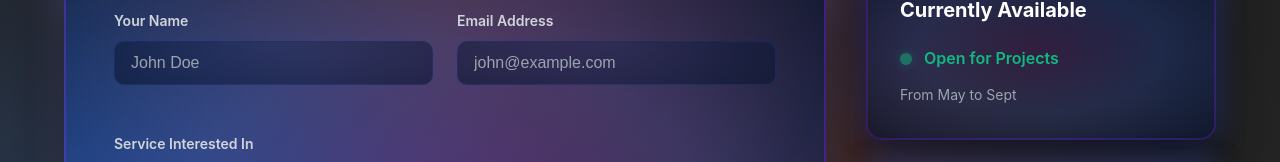
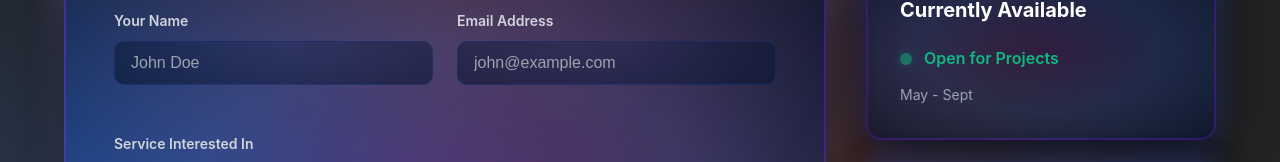
Before and after one commit to adxmrxk/Video-Editing-Portfolio, an Angular app: page / in a window 1280 px wide. Shown: the part 4220-4382 px from the top of the page. Built offline with nearby package versions, Linux system fonts and the light colour scheme.

Commit message:
Change availability text to May - Sept

```diff
--- a/src/app/components/contact/contact.component.html
+++ b/src/app/components/contact/contact.component.html
@@ -100,7 +100,7 @@
             <span class="status-dot available"></span>
             <span class="status-text">Open for Projects</span>
           </div>
-          <p class="availability-note">From May to Sept</p>
+          <p class="availability-note">May - Sept</p>
         </div>
 
         <!-- Contact Info -->
```
